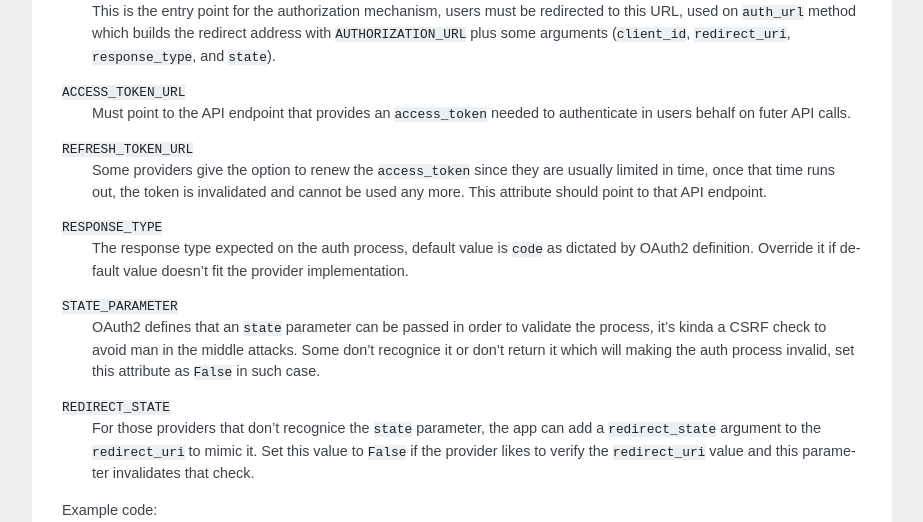
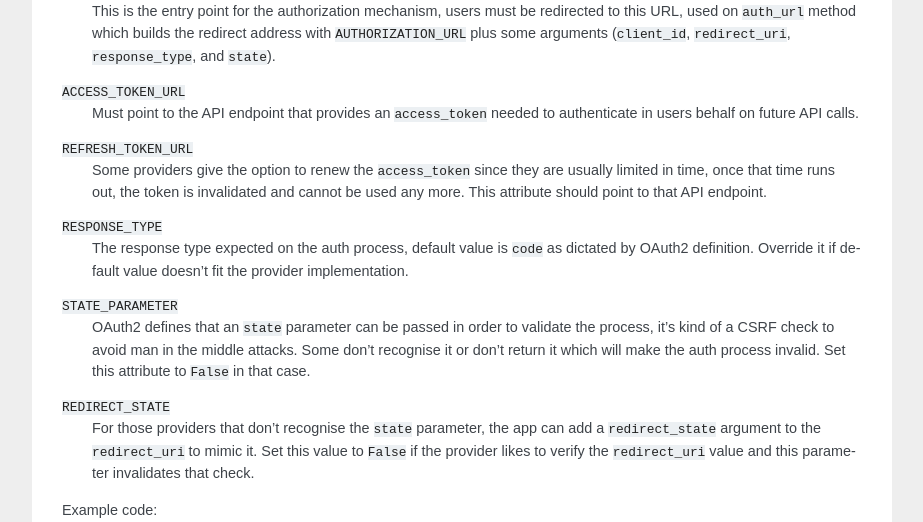
Before and after one commit to omab/python-social-auth, a Sphinx documentation site: the page built from docs/backends/implementation.rst, in a window 1280 px wide and 900 px high, scrolled down 1272 px. Shown: the part 155-677 px from the top of the window, without its empty margins (198-1121 px from the left). Built offline with Sphinx 7.4.7, drawn with Linux system fonts in a browser that asks for light colours.

Commit message:
Slight retouch to spelling and wordage.

```diff
--- a/docs/backends/implementation.rst
+++ b/docs/backends/implementation.rst
@@ -95,7 +95,7 @@ The key points on this backends are:
 
 ``ACCESS_TOKEN_URL``
     Must point to the API endpoint that provides an ``access_token`` needed to
-    authenticate in users behalf on futer API calls.
+    authenticate in users behalf on future API calls.
 
 ``REFRESH_TOKEN_URL``
     Some providers give the option to renew the ``access_token`` since they are
@@ -110,12 +110,12 @@ The key points on this backends are:
 
 ``STATE_PARAMETER``
     OAuth2 defines that an ``state`` parameter can be passed in order to
-    validate the process, it's kinda a CSRF check to avoid man in the middle
-    attacks. Some don't recognice it or don't return it which will making the
-    auth process invalid, set this attribute as ``False`` in such case.
+    validate the process, it's kind of a CSRF check to avoid man in the middle
+    attacks. Some don't recognise it or don't return it which will make the
+    auth process invalid. Set this attribute to ``False`` in that case.
 
 ``REDIRECT_STATE``
-    For those providers that don't recognice the ``state`` parameter, the app
+    For those providers that don't recognise the ``state`` parameter, the app
     can add a ``redirect_state`` argument to the ``redirect_uri`` to mimic it.
     Set this value to ``False`` if the provider likes to verify the
     ``redirect_uri`` value and this parameter invalidates that check.
```
